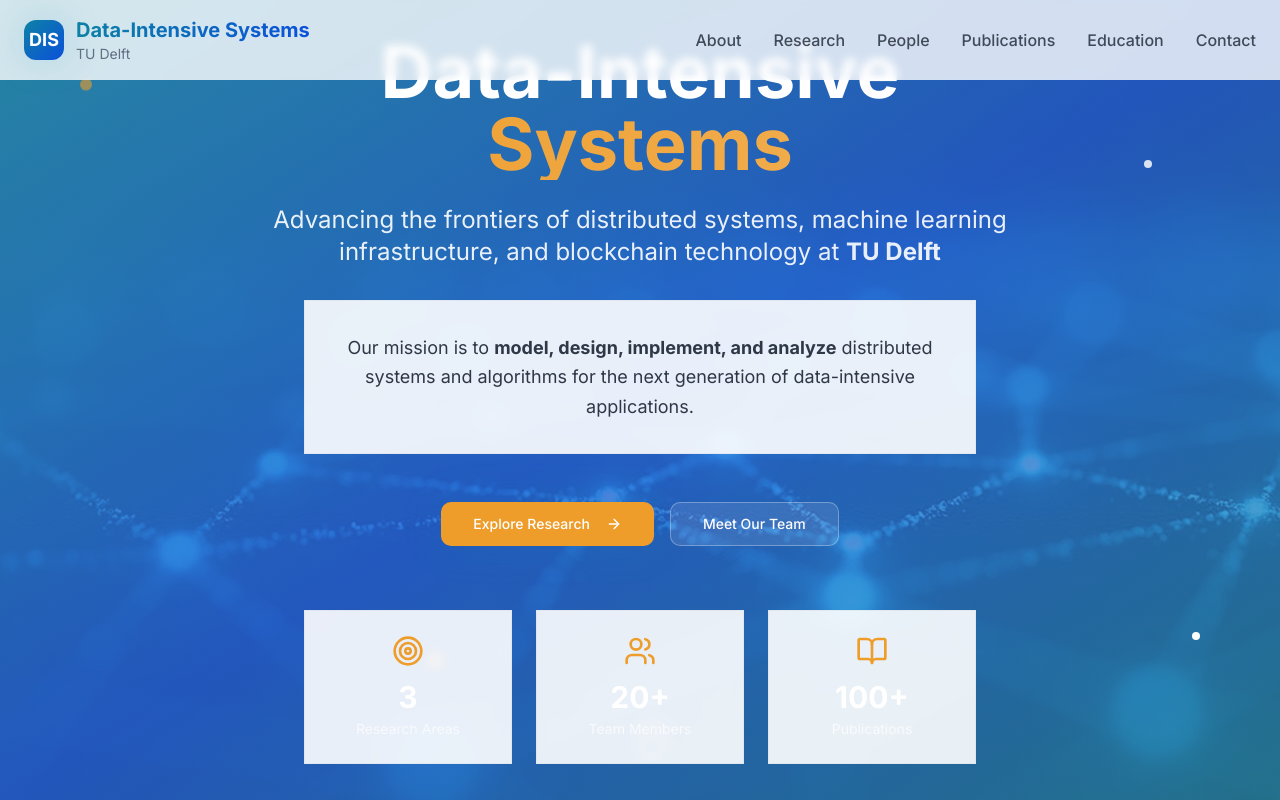
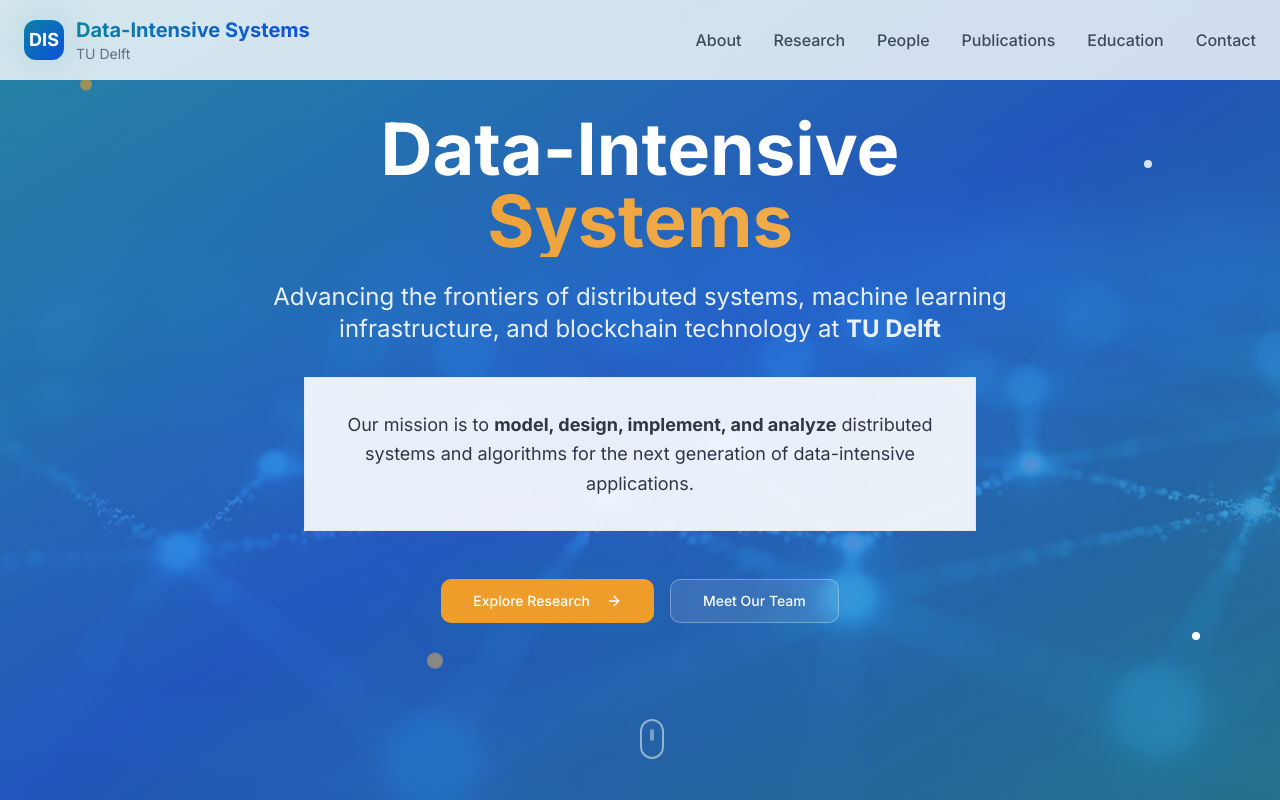
Before and after one commit to dis-delft/dis-delft.github.io, a React (Vite) app: page / in a window 1280 px wide. Shown: the top 800 px of the page. Built offline with nearby package versions, Linux system fonts and the light colour scheme; the HTML template or start-up script is replaced by a standard one.

Commit message:
Remove stats section

```diff
--- a/src/components/Hero.tsx
+++ b/src/components/Hero.tsx
@@ -1,13 +1,8 @@
 import { Button } from "@/components/ui/button";
-import { ArrowRight, Users, BookOpen, Target } from "lucide-react";
+import { ArrowRight } from "lucide-react";
 import heroNetworkBg from "@/assets/hero-network-bg.jpg";
 
 const Hero = () => {
-  const stats = [
-    { icon: Target, label: "Research Areas", value: "3" },
-    { icon: Users, label: "Team Members", value: "20+" },
-    { icon: BookOpen, label: "Publications", value: "100+" },
-  ];
 
   return (
     <section className="relative min-h-screen flex items-center justify-center overflow-hidden">
@@ -64,20 +59,6 @@ const Hero = () => {
             </Button>
           </div>
 
-          {/* Stats */}
-          <div className="grid grid-cols-1 sm:grid-cols-3 gap-6 max-w-2xl mx-auto">
-            {stats.map((stat, index) => (
-              <div
-                key={stat.label}
-                className="glass-card p-6 text-center group hover:shadow-glow transition-all duration-300"
-                style={{ animationDelay: `${index * 200}ms` }}
-              >
-                <stat.icon className="w-8 h-8 text-accent mx-auto mb-3 group-hover:scale-110 transition-transform duration-200" />
-                <div className="text-3xl font-bold text-white mb-1">{stat.value}</div>
-                <div className="text-white/70 text-sm">{stat.label}</div>
-              </div>
-            ))}
-          </div>
         </div>
       </div>
 
```
